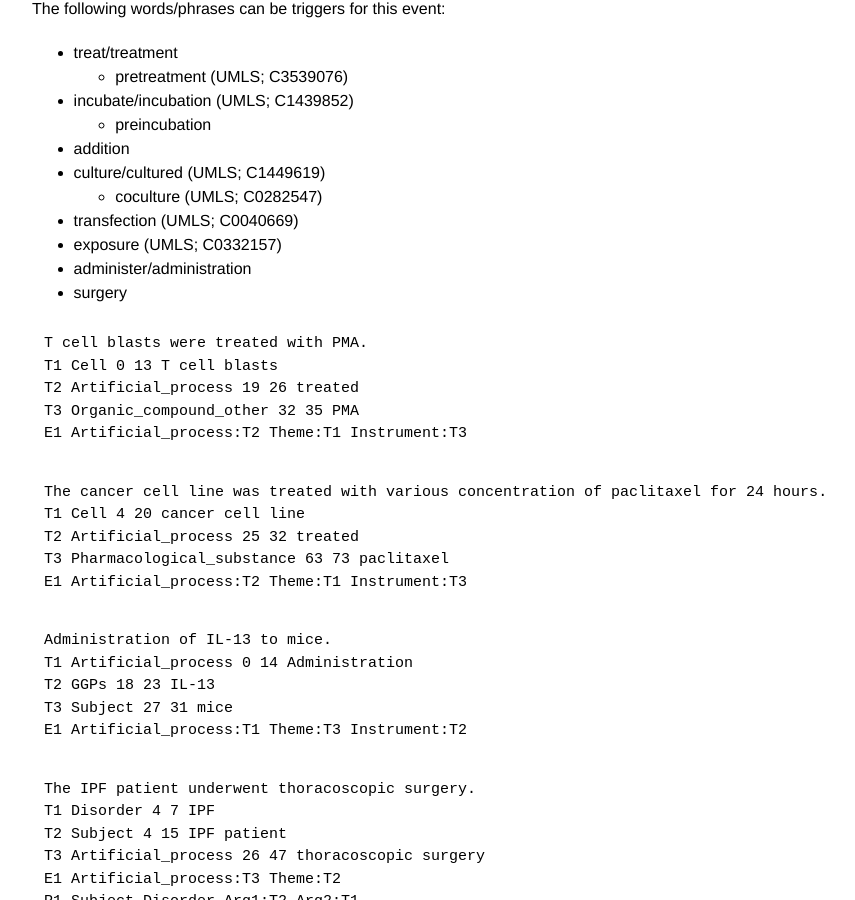
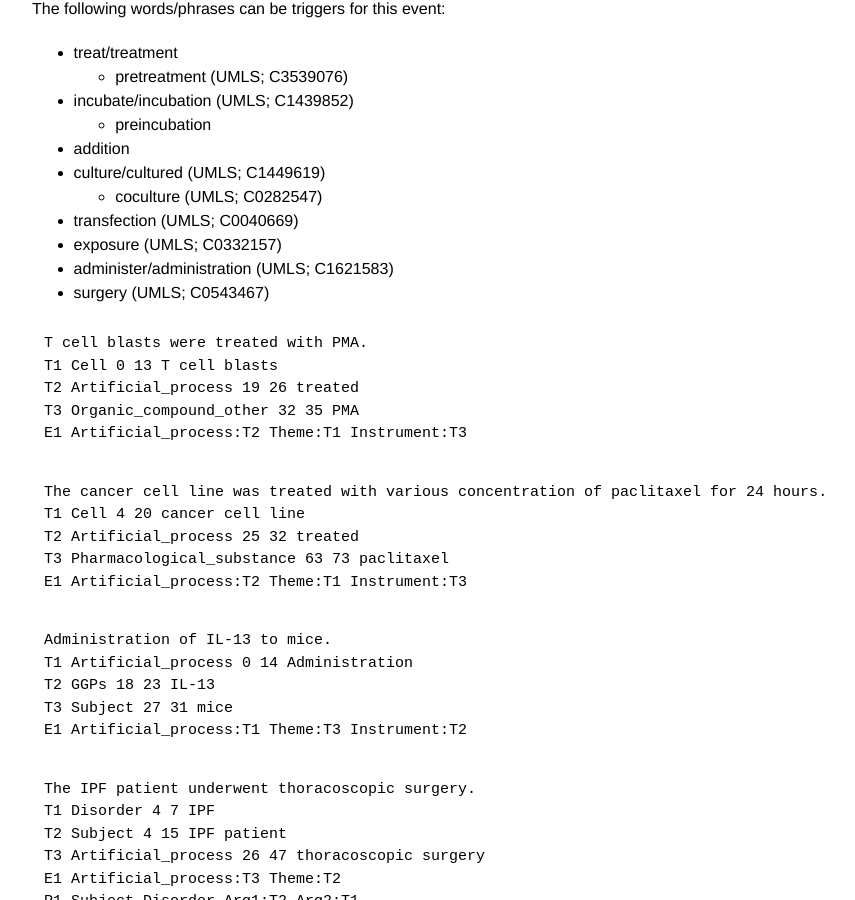
Before and after one commit to ezcatdb/molbiol_lung_corpus-guidelines, a Jekyll site: the page built from _event/Artificial_process.md, in a window 1280 px wide and 900 px high, scrolled down 343 px. Shown: the whole window, without its empty margins (208-1063 px from the left). Built offline with Jekyll 4.4.1, drawn with Linux system fonts in a browser that asks for light colours.

Commit message:
UMLS IDs included in _event/Artificial_process.md

```diff
--- a/_event/Artificial_process.md
+++ b/_event/Artificial_process.md
@@ -20,8 +20,8 @@ The following words/phrases can be triggers for this event:
   - coculture (UMLS; C0282547)
 - transfection (UMLS; C0040669)
 - exposure (UMLS; C0332157)
-- administer/administration
-- surgery
+- administer/administration (UMLS; C1621583)
+- surgery (UMLS; C0543467)
 
 ~~~ann
 T cell blasts were treated with PMA.
```
